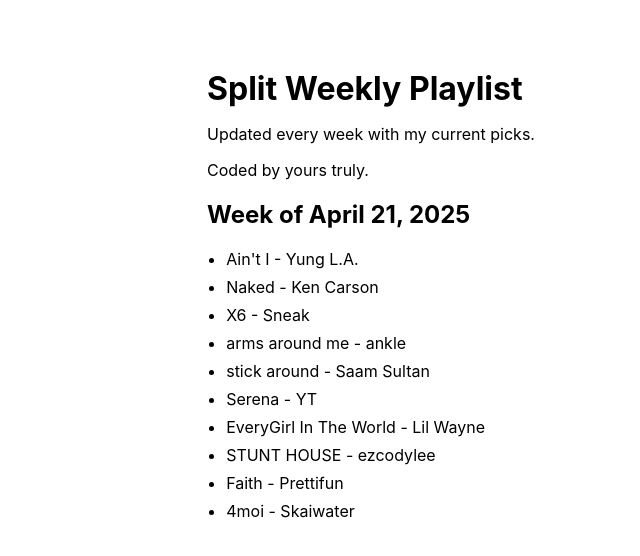
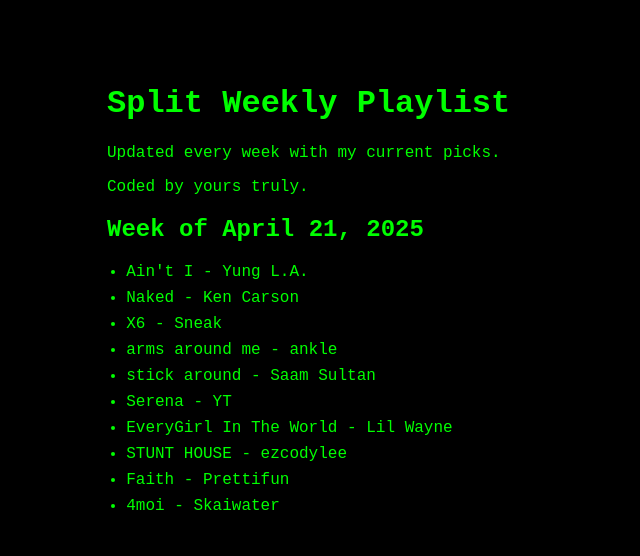
Before and after one commit to lukaspestifanos/split-weekly-playlist, a plain HTML site: page index.html in a window 1280 px wide. Shown: the whole page, without its empty margins (133-773 px from the left). Drawn offline with Linux system fonts and the light colour scheme.

Commit message:
Update index.html

```diff
--- a/index.html
+++ b/index.html
@@ -5,23 +5,17 @@
   <meta name="viewport" content="width=device-width, initial-scale=1.0"/>
   <title>Split Weekly Playlist</title>
   <style>
-    @font-face {
-      font-family: 'Founders Grotesk';
-      src: local('Founders Grotesk');
+    body {
+      background-color: black;
+      color: #00ff00;
+      font-family: 'Courier New', Courier, monospace;
+      max-width: 800px;
+      margin: 2rem auto;
+      padding: 2rem;
     }
 
-    body {
-      font-family: 'Founders Grotesk', -apple-system, BlinkMacSystemFont, 'Segoe UI', Roboto, Helvetica, Arial, sans-serif;
-      background: white;
-      color: black;
-      max-width: 600px;
-      margin: 2rem auto;
-      padding: 1rem;
-    }
-
-    h1 {
-      font-size: 2em;
-      margin-bottom: 1rem;
+    h1, h2 {
+      color: #00ff00;
     }
 
     ul {
@@ -31,12 +25,16 @@
     li {
       margin-bottom: 0.5rem;
     }
+
+    p {
+      color: #00ff00;
+    }
   </style>
 </head>
 <body>
   <h1>Split Weekly Playlist</h1>
   <p>Updated every week with my current picks.</p>
-   <p>Coded by yours truly.</p>
+  <p>Coded by yours truly.</p>
 
   <h2>Week of April 21, 2025</h2>
   <ul>
```
